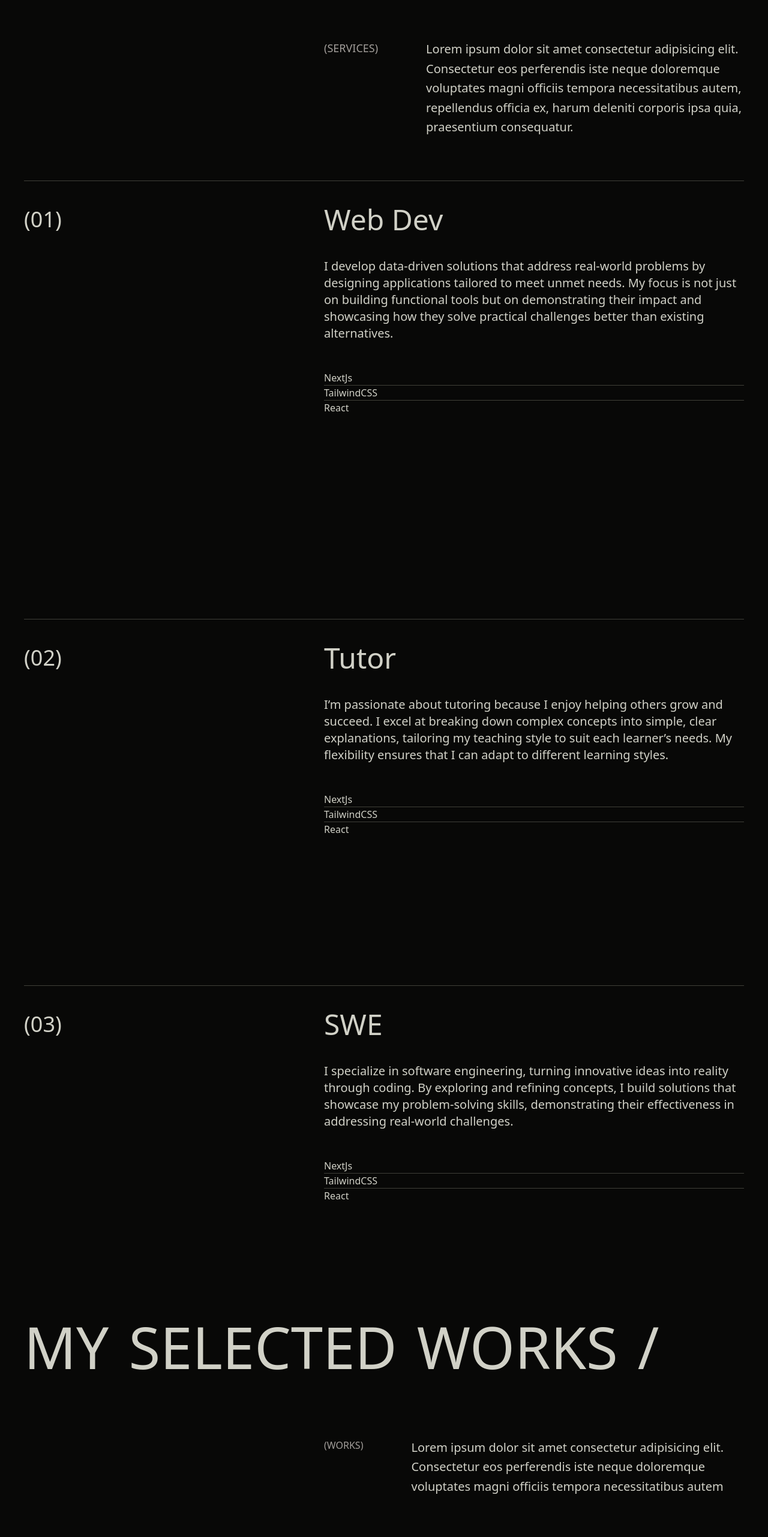
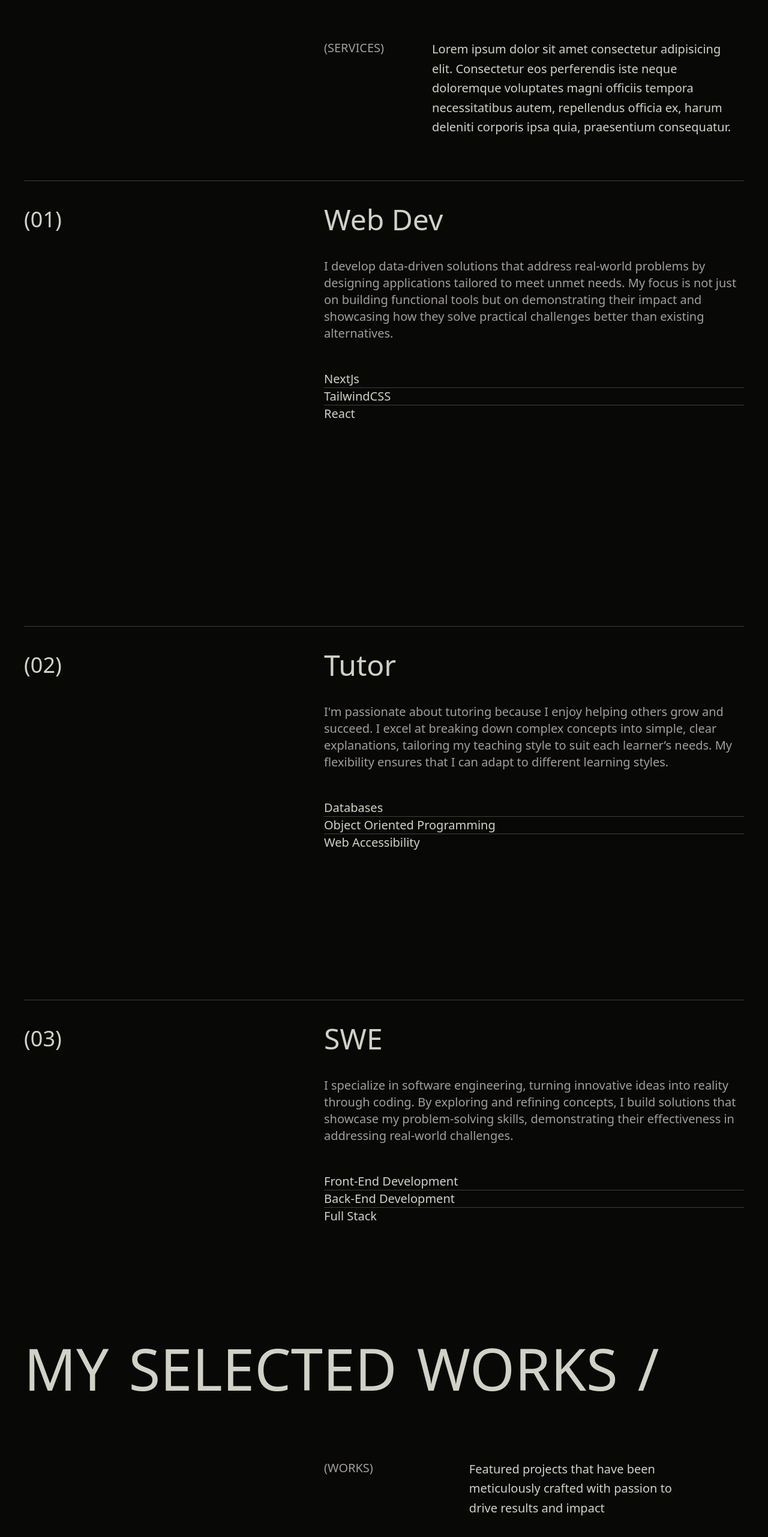
Before and after one commit to Jell13/my-website-next, a Next.js app: page / in a window 1280 px wide. Shown: the part 1038-3601 px from the top of the page at 60% size. Built offline with nearby package versions, Linux system fonts and the light colour scheme.

Commit message:
added text for the words in services and works

```diff
--- a/app/sections/Services.jsx
+++ b/app/sections/Services.jsx
@@ -53,7 +53,7 @@ const Services = () => {
         </motion.h2>
         <div className='w-full text-primary mt-20 flex md:grid grid-cols-12'>
           <div className='flex gap-20 col-span-7 md:col-start-6 sm:flex-row flex-col'>
-            <h3 className='text-lg text-thin_text font-medium'>(SERVICES)</h3>
+            <h3 className='text-xl text-thin_text font-medium'>(SERVICES)</h3>
             <p className='w-full font-medium leading-relaxed text-xl'>
               Lorem ipsum dolor sit amet consectetur adipisicing elit. Consectetur eos perferendis iste neque doloremque voluptates magni officiis tempora necessitatibus autem, repellendus officia ex, harum deleniti corporis ipsa quia, praesentium consequatur.
             </p>
@@ -73,8 +73,8 @@ const Services = () => {
                 </div>
                 <div className='md:grid flex grid-cols-12'>
                   <div className='w-full flex flex-col gap-6 col-span-7 col-start-6 pt-10'>
-                    <p className='text-xl'>I develop data-driven solutions that address real-world problems by designing applications tailored to meet unmet needs. My focus is not just on building functional tools but on demonstrating their impact and showcasing how they solve practical challenges better than existing alternatives.</p>
-                    <div className='flex flex-col pt-6 divide-y divide-[#3f3f38]'>
+                    <p className='text-xl text-thin_text'>I develop data-driven solutions that address real-world problems by designing applications tailored to meet unmet needs. My focus is not just on building functional tools but on demonstrating their impact and showcasing how they solve practical challenges better than existing alternatives.</p>
+                    <div className='flex flex-col pt-6 divide-y divide-[#3f3f38] text-xl'>
                       <span>NextJs</span>
                       <span>TailwindCSS</span>
                       <span>React</span>
@@ -95,11 +95,11 @@ const Services = () => {
                 </div>
                 <div className='md:grid flex grid-cols-12'>
                   <div className='w-full flex flex-col gap-6 col-span-7 col-start-6 pt-10'>
-                    <p className='text-xl'>I’m passionate about tutoring because I enjoy helping others grow and succeed. I excel at breaking down complex concepts into simple, clear explanations, tailoring my teaching style to suit each learner’s needs. My flexibility ensures that I can adapt to different learning styles.</p>
-                    <div className='flex flex-col pt-6 divide-y divide-[#3f3f38]'>
-                      <span>NextJs</span>
-                      <span>TailwindCSS</span>
-                      <span>React</span>
+                    <p className='text-xl text-thin_text'>I&apos;m passionate about tutoring because I enjoy helping others grow and succeed. I excel at breaking down complex concepts into simple, clear explanations, tailoring my teaching style to suit each learner’s needs. My flexibility ensures that I can adapt to different learning styles.</p>
+                    <div className='flex flex-col pt-6 divide-y text-xl divide-[#3f3f38]'>
+                      <span>Databases</span>
+                      <span>Object Oriented Programming</span>
+                      <span>Web Accessibility</span>
                     </div>
                   </div>
                 </div>
@@ -117,11 +117,11 @@ const Services = () => {
                 </div>
                 <div className='md:grid flex grid-cols-12'>
                   <div className='w-full flex flex-col gap-6 col-span-7 col-start-6 pt-10'>
-                    <p className='text-xl'>I specialize in software engineering, turning innovative ideas into reality through coding. By exploring and refining concepts, I build solutions that showcase my problem-solving skills, demonstrating their effectiveness in addressing real-world challenges.</p>
-                    <div className='flex flex-col pt-6 divide-y divide-[#3f3f38]'>
-                      <span>NextJs</span>
-                      <span>TailwindCSS</span>
-                      <span>React</span>
+                    <p className='text-xl text-thin_text'>I specialize in software engineering, turning innovative ideas into reality through coding. By exploring and refining concepts, I build solutions that showcase my problem-solving skills, demonstrating their effectiveness in addressing real-world challenges.</p>
+                    <div className='flex flex-col pt-6 divide-y text-xl divide-[#3f3f38]'>
+                      <span>Front-End Development</span>
+                      <span>Back-End Development</span>
+                      <span>Full Stack</span>
                     </div>
                   </div>
                 </div>
--- a/app/sections/Works.jsx
+++ b/app/sections/Works.jsx
@@ -52,9 +52,10 @@ const Works = () => {
 
         <div className='w-full text-primary mt-20 flex md:grid grid-cols-12'>
           <div className='flex gap-20 col-span-7 md:col-start-6 sm:flex-row flex-col'>
-            <h3 className='text-thin_text font-medium'>(WORKS)</h3>
-            <p className='w-full font-medium leading-relaxed text-xl'>
-              Lorem ipsum dolor sit amet consectetur adipisicing elit. Consectetur eos perferendis iste neque doloremque voluptates magni officiis tempora necessitatibus autem
+            <h3 className='text-thin_text font-medium text-xl'>(WORKS)</h3>
+            <div></div>
+            <p className='w-[30ch] font-medium leading-relaxed text-xl'>
+              Featured projects that have been meticulously crafted with passion to drive results and impact
             </p>
           </div>
         </div>
@@ -77,7 +78,7 @@ const Works = () => {
                 </a>
                 <div className='flex gap-8'>
                   <div className='flex flex-col'>
-                    <h5 className='text-2xl'>Productivity</h5>
+                    <h5 className='text-2xl text-thin_text'>Productivity</h5>
                     <h4 className='font-medium text-4xl'>Online Word Processor | NoteNet</h4>
                   </div>
                   <div className='flex items-end'>
@@ -99,7 +100,7 @@ const Works = () => {
               </a>
               <div className='flex gap-8'>
                 <div className='flex flex-col'>
-                  <h5 className='text-2xl'>Productivity | Collaboration</h5>
+                  <h5 className='text-2xl text-thin_text'>Productivity | Collaboration</h5>
                   <h4 className='font-medium text-4xl'>Workspace Collaborator | LiveDocs</h4>
                 </div>
                 <div className='flex items-end'>
@@ -130,7 +131,7 @@ const Works = () => {
               </a>
               <div className='flex gap-8'>
                 <div className='flex flex-col'>
-                  <h5 className='text-2xl'>Productivity | Collaboration</h5>
+                  <h5 className='text-2xl text-thin_text'>Productivity | Collaboration</h5>
                   <h4 className='font-medium text-4xl'>Workspace Collaborator | LiveDocs</h4>
                 </div>
                 <div className='flex items-end'>
```
